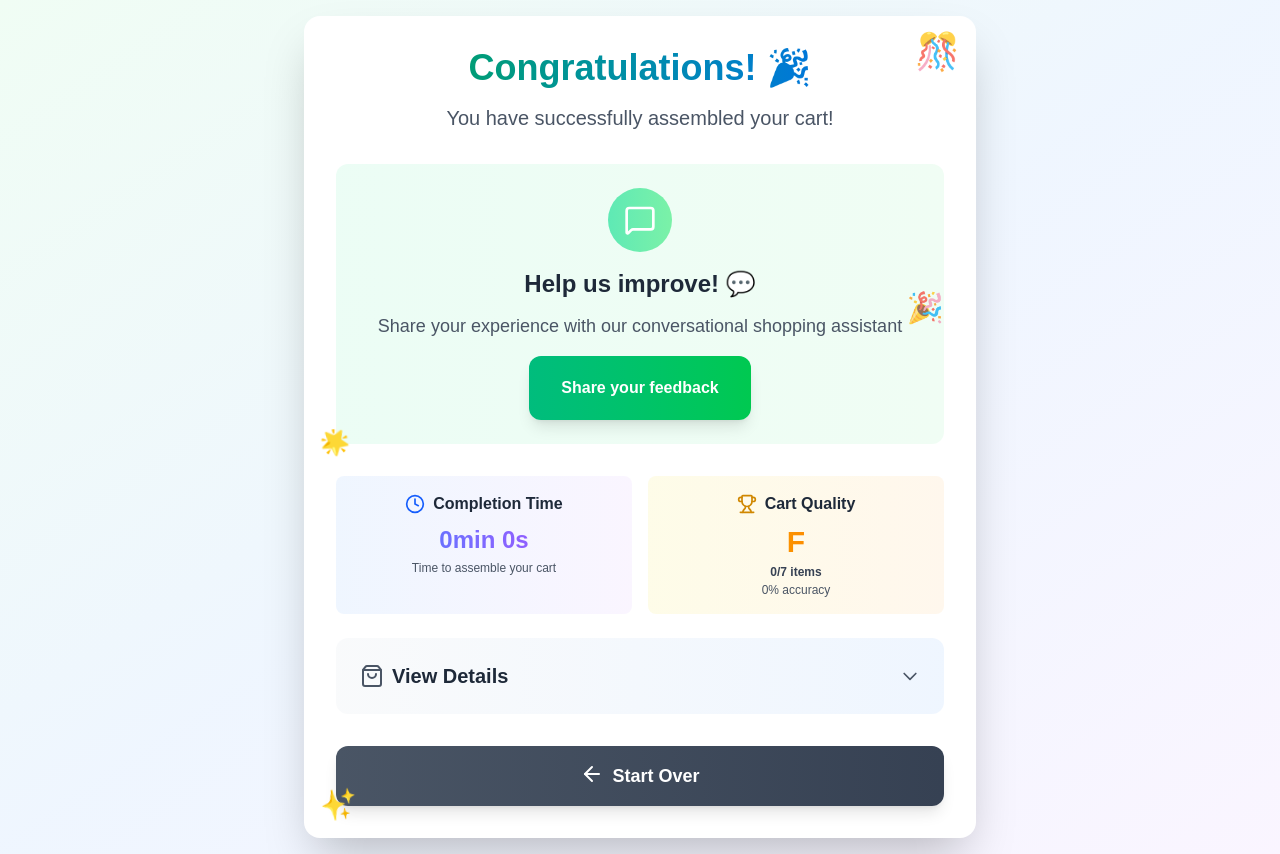
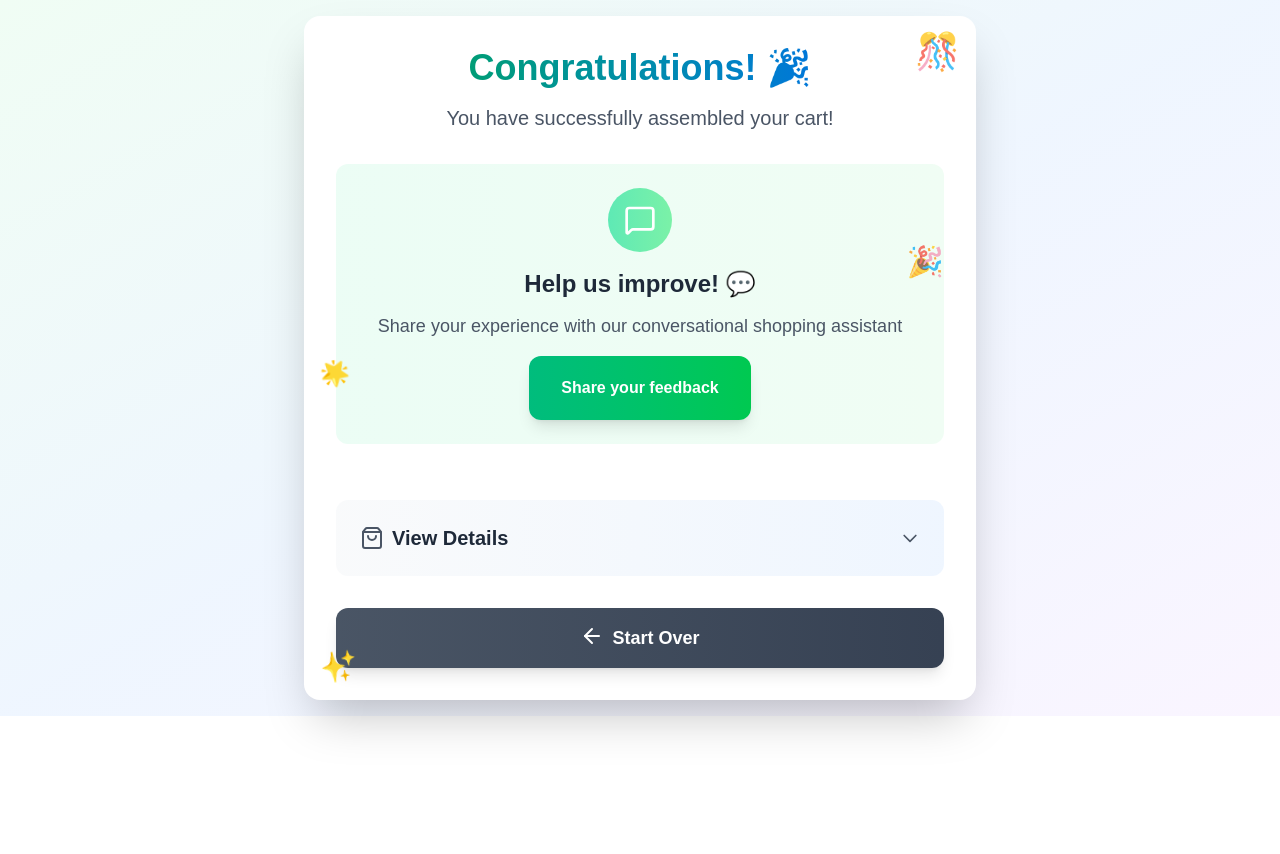
Before and after one commit to losnikitos/hackathon-aug-2025, a Next.js app: page /checkout in a window 1280 px wide. After the commit the page ends 800 px from the top, so only its background shows below. Built offline with nearby package versions, Linux system fonts and the light colour scheme.

Commit message:
Scores remove

```diff
--- a/app/checkout/page.tsx
+++ b/app/checkout/page.tsx
@@ -119,7 +119,7 @@
         {/* Statistics Cards - 2 in a row */}
         <div className="grid grid-cols-1 md:grid-cols-2 gap-4 mb-6">
           {/* Completion Time Card */}
-          <div className="bg-gradient-to-r from-blue-50 to-purple-50 rounded-lg p-4">
+          {/* <div className="bg-gradient-to-r from-blue-50 to-purple-50 rounded-lg p-4">
             <div className="flex items-center justify-center space-x-2 mb-2">
               <Clock className="w-5 h-5 text-blue-600" />
               <h3 className="text-base font-bold text-gray-800">Completion Time</h3>
@@ -133,10 +133,10 @@
                 Time to assemble your cart
               </div>
             </div>
-          </div>
+          </div> */}
 
           {/* Cart Score Card */}
-          <div className="bg-gradient-to-r from-yellow-50 to-orange-50 rounded-lg p-4">
+          {/* <div className="bg-gradient-to-r from-yellow-50 to-orange-50 rounded-lg p-4">
             <div className="flex items-center justify-center space-x-2 mb-2">
               <Trophy className="w-5 h-5 text-yellow-600" />
               <h3 className="text-base font-bold text-gray-800">Cart Quality</h3>
@@ -153,7 +153,7 @@
                 {cartScore.percentage}% accuracy
               </div>
             </div>
-          </div>
+          </div> */}
         </div>
 
         {/* Details Section - Collapsible */}
```
